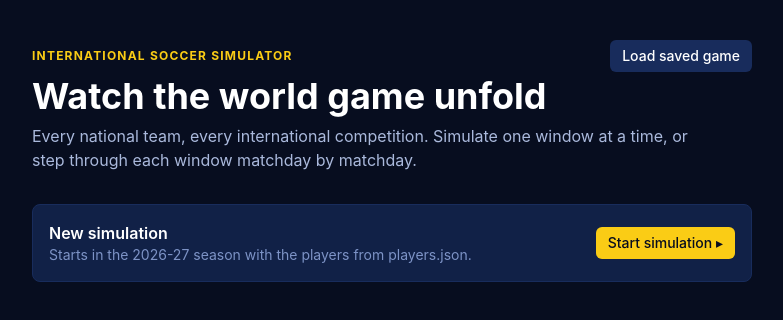
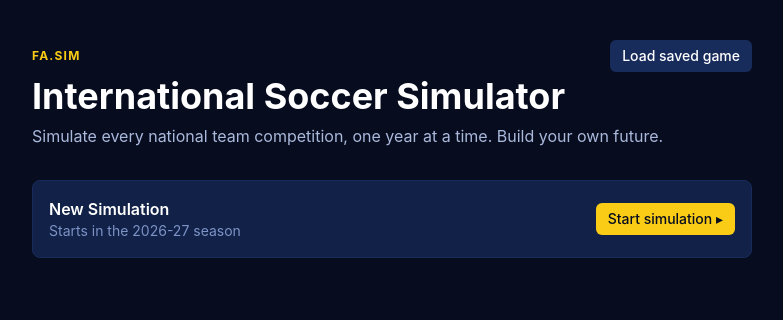
Before and after one commit to nairrrahul/intl-sim, a React (Vite) app: page / in a window 1280 px wide. Shown: the top 320 px of the page, without its empty margins (248-1031 px from the left). Built offline with nearby package versions, Linux system fonts and the light colour scheme.

Commit message:
Start Page wording changes

```diff
--- a/src/ui/pages/Start.tsx
+++ b/src/ui/pages/Start.tsx
@@ -9,21 +9,20 @@ export default function Start() {
       <div className="max-w-3xl mx-auto px-6 py-10">
         <div className="mb-8">
           <div className="flex items-center justify-between">
-            <div className="text-xs font-bold uppercase tracking-widest text-accent-yellow">International Soccer Simulator</div>
+            <div className="text-xs font-bold uppercase tracking-widest text-accent-yellow">FA.SIM</div>
             <LoadGameButton className="btn-ghost" label="Load saved game" />
           </div>
-          <h1 className="text-4xl font-bold mt-1">Watch the world game unfold</h1>
+          <h1 className="text-4xl font-bold mt-1">International Soccer Simulator</h1>
           <p className="text-navy-200 mt-2 max-w-2xl">
-            Every national team, every international competition. Simulate one window at a time, or step through each
-            window matchday by matchday.
+            Simulate every national team competition, one year at a time. Build your own future.
           </p>
         </div>
 
         <div className="panel p-4 flex flex-col gap-3 sm:flex-row sm:items-center sm:justify-between">
           <div>
-            <h2 className="font-semibold">New simulation</h2>
+            <h2 className="font-semibold">New Simulation</h2>
             <p className="text-sm text-navy-300">
-              Starts in the 2026-27 season with the players from players.json.
+              Starts in the 2026-27 season
             </p>
           </div>
           <button className="btn-yellow shrink-0" onClick={startGame}>Start simulation ▸</button>
```
